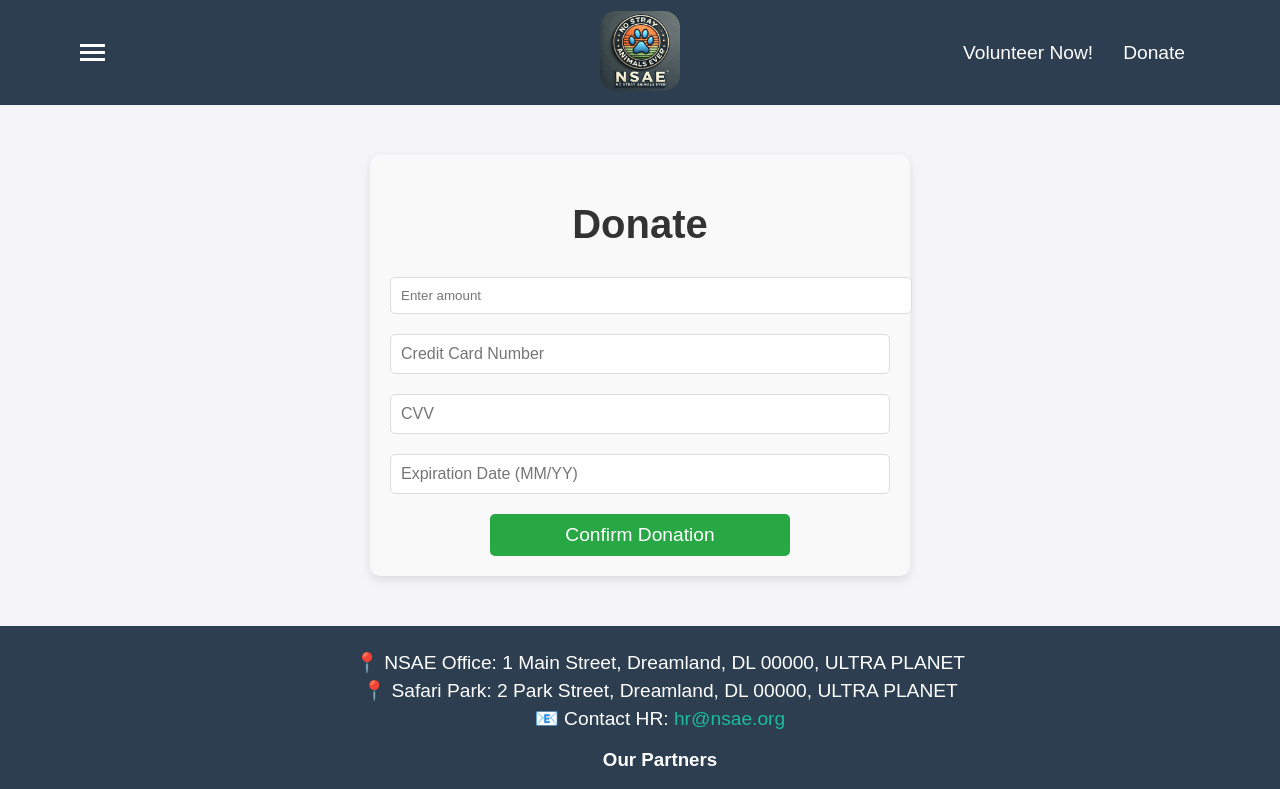
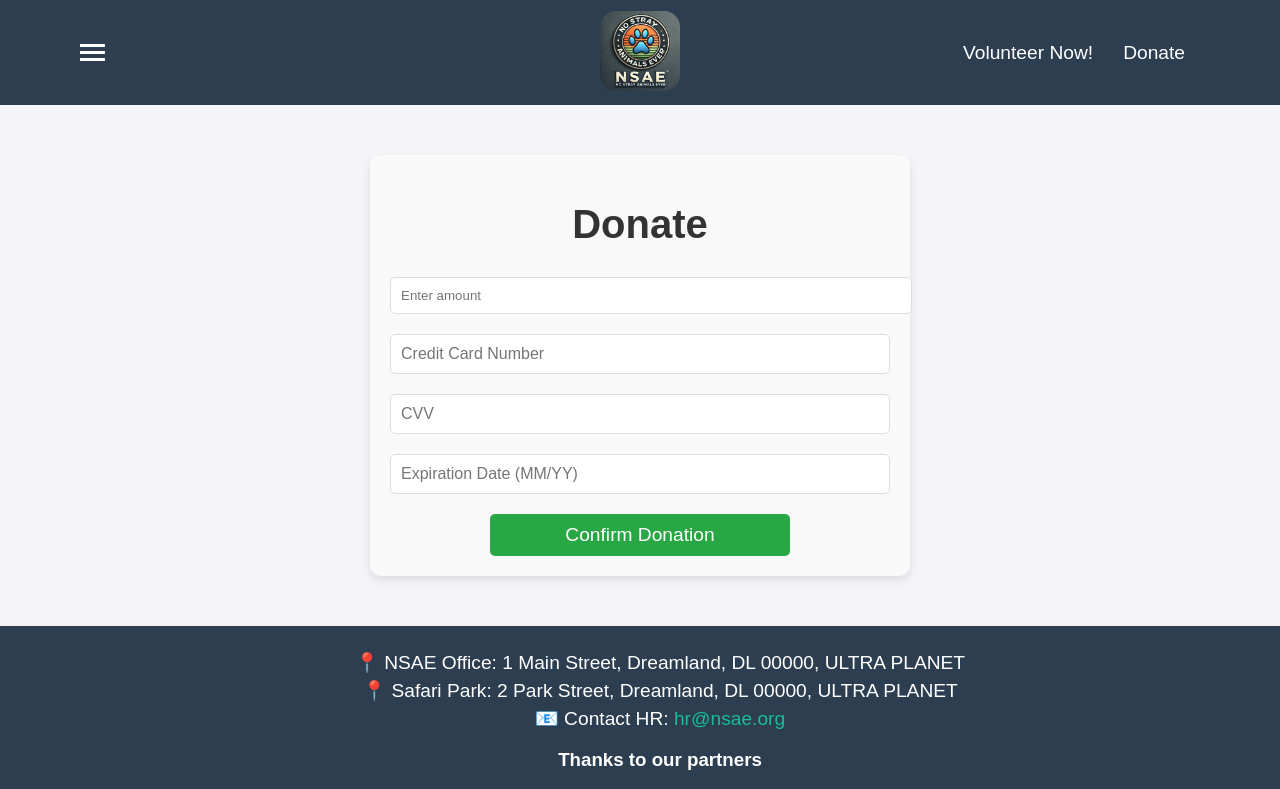
Before and after one commit to ChaseWink05/SWE-NSAE, a React (Vite) app in the folder nsae-dashboard/: page /donate in a window 1280 px wide. Shown: the top 789 px of the page. Built offline with nearby package versions, Linux system fonts and the light colour scheme.

Commit message:
changing footer

```diff
--- a/nsae-dashboard/src/components/Footer.jsx
+++ b/nsae-dashboard/src/components/Footer.jsx
@@ -11,7 +11,7 @@ function Footer() {
                 <p>📍 NSAE Office: 1 Main Street, Dreamland, DL 00000, ULTRA PLANET</p>
                 <p>📍 Safari Park: 2 Park Street, Dreamland, DL 00000, ULTRA PLANET</p>
                 <p>📧 Contact HR: <a href="mailto:hr@nsae.org">hr@nsae.org</a></p>
-                <h3>Our Partners</h3>
+                <h3>Thanks to our partners</h3>
             </div>
             <div className= "footer-images">
 
```
